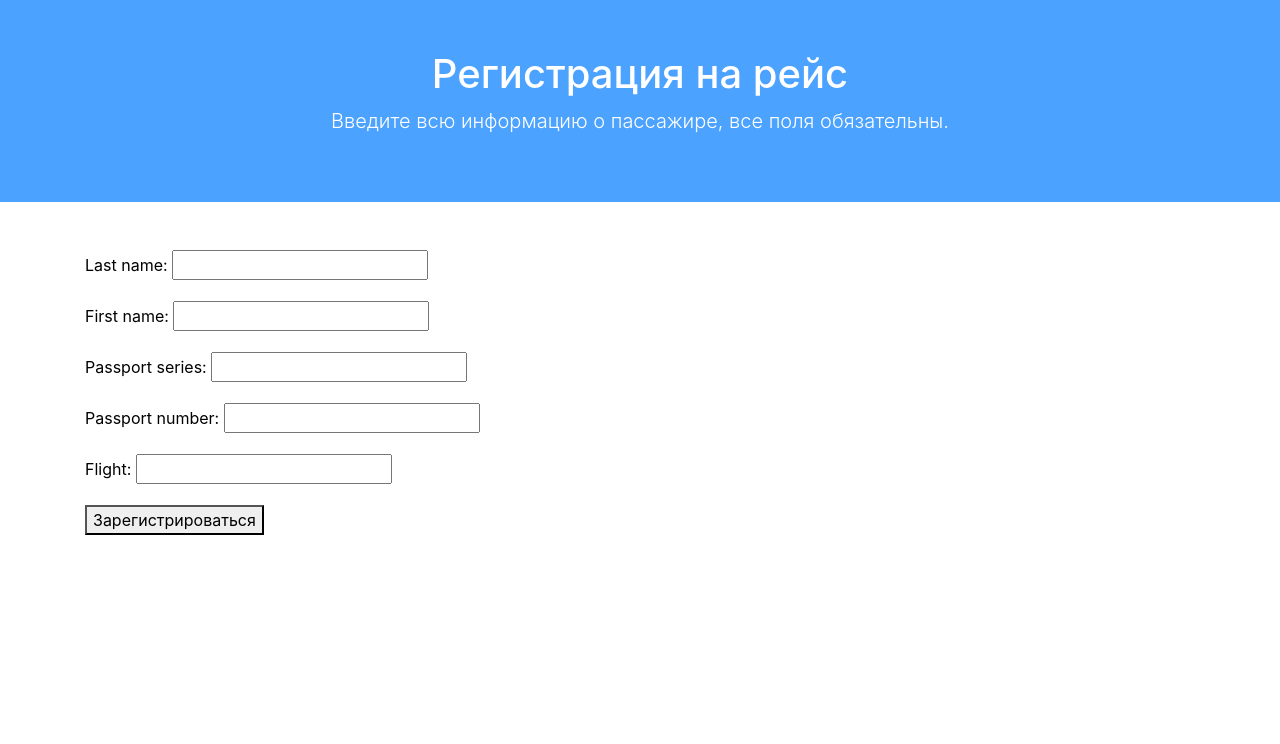
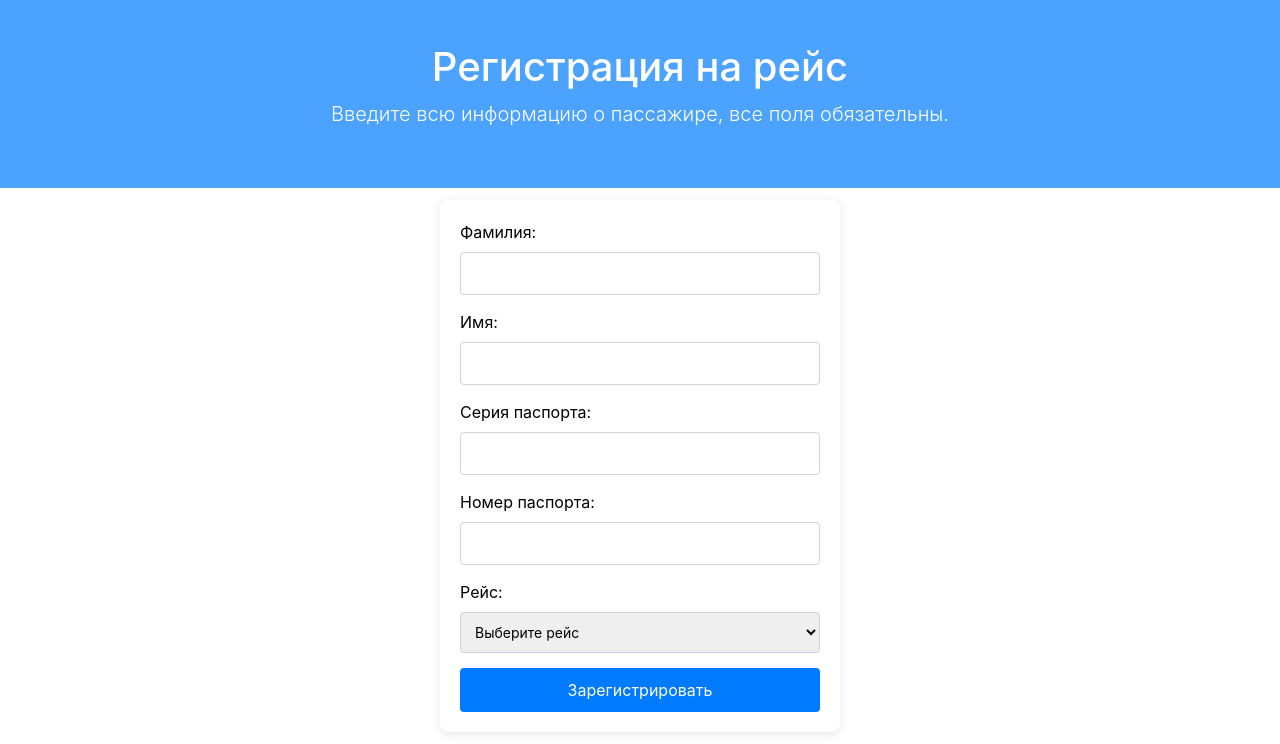
Before and after one commit to niiiika-byk/ThirdSemester, a Django app: page /registration/ in a window 1280 px wide. Shown: the part 56-800 px from the top of the page. Run offline with Django 5.2, Linux system fonts and the light colour scheme; a user stored in the database is signed in; tables that the repository leaves empty hold one stand-in row (values such as "Sample post"); some libraries are stand-ins or nearby versions.

Commit message:
Flight - done

```diff
--- a/laba1/fligthsystem/flight/forms.py
+++ b/laba1/fligthsystem/flight/forms.py
@@ -1,5 +1,5 @@
 from django import forms
-from .models import Registration
+from .models import Registration,  Flight
 from django.contrib.auth.forms import UserCreationForm
 from django.contrib.auth import get_user_model
 from django.core.exceptions import ValidationError
@@ -23,3 +23,22 @@ class RegistrationForm(forms.ModelForm):
     class Meta:
         model = Registration
         fields = ['last_name', 'first_name', 'passport_series', 'passport_number', 'flight']
+        labels = {
+            'last_name': 'Фамилия',
+            'first_name': 'Имя',
+            'passport_series': 'Серия паспорта',
+            'passport_number': 'Номер паспорта',
+            'flight': 'Рейс',
+        }
+
+    def clean_passport_series(self):
+        passport_series = self.cleaned_data.get('passport_series')
+        if not passport_series.isdigit() or len(passport_series) != 4:
+            raise forms.ValidationError("Серия паспорта должна состоять из 4 цифр.")
+        return passport_series
+
+    def clean_passport_number(self):
+        passport_number = self.cleaned_data.get('passport_number')
+        if not passport_number.isdigit() or len(passport_number) != 6:
+            raise forms.ValidationError("Номер паспорта должен состоять из 6 цифр.")
+        return passport_number
--- a/laba1/fligthsystem/flight/models.py
+++ b/laba1/fligthsystem/flight/models.py
@@ -1,6 +1,7 @@
 from django.db import models
 from django.core.validators import RegexValidator
 from django.contrib.auth.models import AbstractUser
+import random
 
 class CustomUser (AbstractUser ):
     email = models.EmailField(unique=True)
@@ -26,3 +27,32 @@ class Registration(models.Model):
 
     def __str__(self):
         return f"{self.first_name} {self.last_name} - {self.flight}"
+
+class Flight(models.Model):
+    flight_number = models.CharField(max_length=6, unique=True)  # Номер рейса (2 буквы + 4 цифры)
+    destination = models.CharField(max_length=100)  # Направление
+
+    def __str__(self):
+        return f"{self.flight_number} - {self.destination}"
+
+class Passenger(models.Model):
+    STATUS_CHOICES = [
+        (0, 'Не подозрительный'),
+        (1, 'Подозрительный'),
+    ]
+
+    suspicious_status = models.IntegerField(choices=STATUS_CHOICES, default=0)
+    status_incident = models.IntegerField(choices=STATUS_CHOICES, default=0)
+
+    def generate_random_status(self):
+        self.suspicious_status = random.choice([0, 1])  # 0 - Не подозрительный, 1 - Подозрительный
+        self.save()
+
+class Incident(models.Model):
+    passport_series = models.CharField(max_length=4)  # Серия паспорта
+    passport_number = models.CharField(max_length=6)  # Номер паспорта
+    incident_date = models.DateTimeField(auto_now_add=True)  # Дата инцидента
+    description = models.TextField()  # Описание инцидента
+
+    def __str__(self):
+        return f"Инцидент {self.passport_series} {self.passport_number} - {self.incident_date}"
--- a/laba1/fligthsystem/flight/templates/base.html
+++ b/laba1/fligthsystem/flight/templates/base.html
@@ -13,7 +13,7 @@
         }
         .hero {
             background-color: rgba(0, 123, 255, 0.7);
-            padding: 50px 0;
+            padding: 43px 0;
             text-align: center;
         }
     </style>
--- a/laba1/fligthsystem/flight/templates/registration.html
+++ b/laba1/fligthsystem/flight/templates/registration.html
@@ -7,17 +7,118 @@
 {% block lead %}Введите всю информацию о пассажире, все поля обязательны.{% endblock %}
 
 {% block content %}
+    <style>
+        /* Стили для центрирования формы */
+        .form-container {
+            display: flex;
+            justify-content: center;
+            align-items: center;
+            height: calc(70vh - 100px); /* Высота на весь экран минус отступы */
+        }
+
+        form {
+            background-color: white; /* Белый фон для формы */
+            padding: 20px;
+            border-radius: 8px; /* Закругленные углы */
+            box-shadow: 0 2px 10px rgba(0, 0, 0, 0.1); /* Тень для эффекта поднятия */
+            width: 400px; /* Ширина формы */
+        }
+
+        .form-group {
+            margin-bottom: 15px; /* Отступ между полями */
+        }
+
+        input[type="text"],
+        input[type="number"],
+        select {
+            width: 100%; /* Поля на всю ширину */
+            padding: 10px; /* Отступы внутри полей */
+            border: 1px solid #ced4da; /* Граница */
+            border-radius: 4px; /* Закругленные углы */
+            font-size: 14px; /* Размер шрифта */
+        }
+
+        input[type="text"]:focus,
+        input[type="number"]:focus,
+        select:focus {
+            border-color: #80bdff; /* Цвет границы при фокусе */
+            outline: none; /* Убираем стандартный контур */
+        }
+
+        .btn-primary {
+            width: 100%; /* Кнопка на всю ширину */
+            padding: 10px; /* Отступы внутри кнопки */
+            background-color: #007bff; /* Цвет кнопки */
+            border: none; /* Убираем границу */
+            color: white; /* Цвет текста */
+            font-size: 16px; /* Размер шрифта */
+            border-radius: 4px; /* Закругленные углы */
+            cursor: pointer; /* Курсор при наведении */
+        }
+
+        .btn-primary:hover {
+            background-color: #0056b3; /* Цвет кнопки при наведении */
+        }
+    </style>
+
+    <div class="form-container">
+        <form method="post">
+            {% csrf_token %}
+
             {% if success_message %}
                 <div class="alert alert-success" id="success-alert">
                     {{ success_message }}
                 </div>
             {% endif %}
 
-    <form method="post">
-        {% csrf_token %}
-        {{ form.as_p }}
-        <button type="submit">Зарегистрироваться</button>
+            <div class="form-group">
+                <label for="last_name">Фамилия:</label>
+                {{ form.last_name }}
+                {% for error in form.last_name.errors %}
+                    <div class="alert alert-danger">{{ error }}</div>
+                {% endfor %}
+            </div>
+
+            <div class="form-group">
+                <label for="first_name">Имя:</label>
+                {{ form.first_name }}
+                {% for error in form.first_name.errors %}
+                    <div class="alert alert-danger">{{ error }}</div>
+                {% endfor %}
+            </div>
+
+            <div class="form-group">
+                <label for="passport_series">Серия паспорта:</label>
+                {{ form.passport_series }}
+                {% for error in form.passport_series.errors %}
+                    <div class="alert alert-danger">{{ error }}</div>
+                {% endfor %}
+            </div>
+
+            <div class="form-group">
+                <label for="passport_number">Номер паспорта:</label>
+                {{ form.passport_number }}
+                {% for error in form.passport_number.errors %}
+                    <div class="alert alert-danger">{{ error }}</div>
+                {% endfor %}
+            </div>
+
+            <div class="form-group">
+                <label for="flight-select">Рейс:</label>
+                <select id="flight-select" name="flight" required>
+                    <option value="" disabled selected>Выберите рейс</option>
+                    {% for flight in flights %}
+                        <option value="{{ flight.id }}">{{ flight.flight_number }} - {{ flight.destination }}</option>
+                    {% endfor %}
+                </select>
+                {% if form.flight.errors %}
+                    <div class="alert alert-danger">{{ form.flight.errors.0 }}</div>
+                {% endif %}
+            </div>
+
+            <button type="submit" class="btn btn-primary">Зарегистрировать</button>
         </form>
+    </div>
 
     <script>
         // Показываем уведомление, если оно есть
--- a/laba1/fligthsystem/flight/views.py
+++ b/laba1/fligthsystem/flight/views.py
@@ -1,15 +1,11 @@
 from django.shortcuts import render, redirect
-from .forms import RegistrationForm
-from django.contrib.auth import authenticate, login
-from django.shortcuts import render, redirect
+from .forms import RegistrationForm, CreationForm
+from django.contrib.auth import authenticate, login, logout
 from django.contrib.auth.forms import AuthenticationForm
-from django.shortcuts import render, redirect
-from .forms import CreationForm
 from django.urls import reverse_lazy
 from django.contrib.auth.views import LogoutView
 from django.contrib.auth.decorators import login_required
-from django.shortcuts import redirect
-from django.contrib.auth import logout
+from .models import Flight
 
 class CustomLogoutView(LogoutView):
     next_page = reverse_lazy('register/login')
@@ -45,6 +41,8 @@ def home_view(request):
 @login_required
 def registration_view(request):
     success_message = None
+    flights = Flight.objects.all()  # Получаем все рейсы
+
     if request.method == 'POST':
         form = RegistrationForm(request.POST)
         if form.is_valid():
@@ -52,7 +50,12 @@ def registration_view(request):
             success_message = "Регистрация прошла успешно!"
     else:
         form = RegistrationForm()
-    return render(request, 'registration.html', {'form': form, 'success_message': success_message})
+
+    return render(request, 'registration.html', {
+        'form': form,
+        'success_message': success_message,
+        'flights': flights
+    })
 
 def logout_view(request):
     logout(request)
```
Also changed, not shown: laba1/fligthsystem/populate.py (added, +36 -0 lines), laba1/fligthsystem/flight/migrations/0002_flight.py (added). Lines whose indentation alone changed are shown as unchanged.
